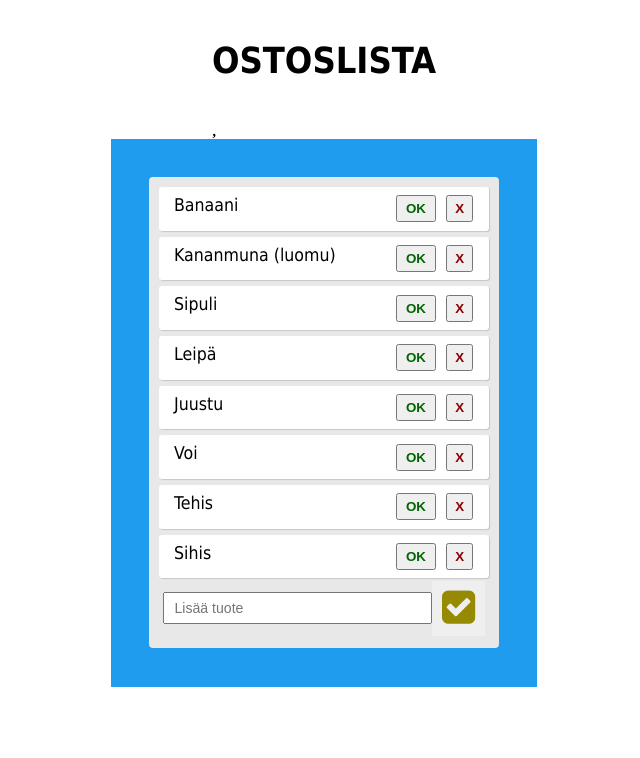
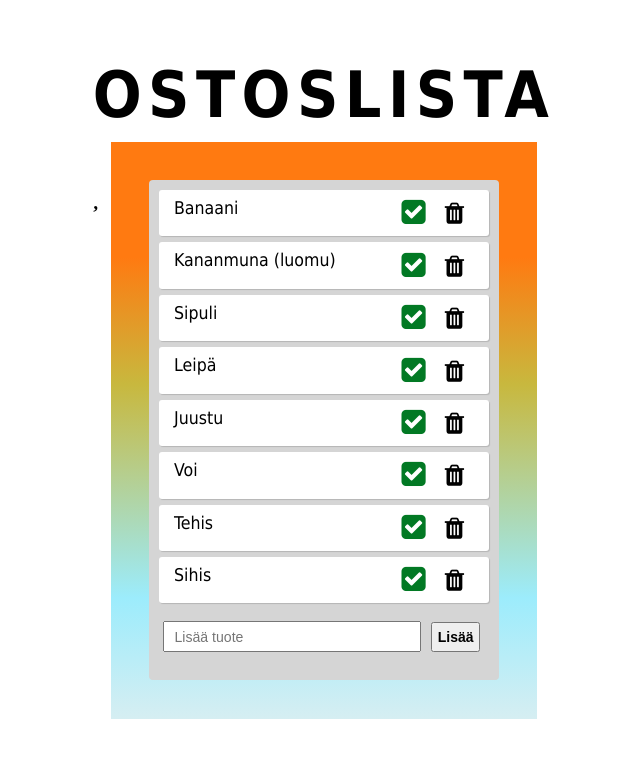
Before and after one commit to mnuik/react-shopping-list, a React (Create React App) app: page / in a window 1280 px wide. Shown: the top 758 px of the page, without its empty margins (316-956 px from the left). Built offline with nearby package versions, Linux system fonts and the light colour scheme.

Commit message:
modified css and added icons

```diff
--- a/src/App.css
+++ b/src/App.css
@@ -8,22 +8,29 @@
 }
 
 .app {
-  background: #209cee;
+  /* background: #209cee; */
+  background: rgb(255, 122, 17);
+  background: linear-gradient(180deg, rgba(255,122,17,1) 0%, rgba(255,122,17,1) 20%, rgba(200,184,62,1) 42%, rgba(156,236,252,1) 79%, rgba(214,238,242,1) 100%);
   padding: 3vw;
   min-width: 350px;
   max-width: 350px;
 }
 
 .header {
-  font-size: x-large;
+  font-size: 2em;
   font-family: Ordinary, Tahoma, Verdana, Geneva, sans-serif;
+  text-transform: uppercase;
+  letter-spacing: 0.2em;
   min-width: 80%;
   max-width: 100%;
+  min-height: 2em;
+  max-height: 3.8em;
+  padding: 5px;
 }
 
 .todo {
   display: grid;
-  grid-template-columns: minmax(0, 7fr) 3fr;
+  grid-template-columns: minmax(0, 9fr) 3fr;
   background: #fff;
   box-shadow: 1px 1px 1px rgba(0, 0, 0, 0.15);
   padding: 3px 10px;
@@ -36,7 +43,7 @@
 }
 
 .todo-list {
-  background: #e8e8e8;
+  background: #d5d5d5;
   border-radius: 4px;
   font-size: 1.1em;
   font-family: Tahoma, Verdana, Geneva, sans-serif;
@@ -51,27 +58,30 @@
   padding: 5px;
 }
 
-.button-ok {
-  color: darkgreen;
-  font-weight: 600;
-  margin: 5px;
-  margin-left: 10px;
-  padding: 0.3em;
-  min-width: 3em;
+.button-check {
+  font-size: 1.6em;
+  border: none;
+  color: #027924;
+  background-color: #ffffff;
+  margin: 0.4em, 0.1em;
+  padding: 0.15em;
+
 }
 
-.button-x {
+.button-delete {
+  font-size: 1.4em;
   font-weight: 700;
-  color: darkred;
-  margin: 0.4em;
-  padding: 0.3em;
+  border: none;
+  color: #000000;
+  background-color: #ffffff;
+  margin: 0.4em, 0.1em;
   min-width: 2em;
 }
 
 .form {
   display: flex;
-  align-items: stretch;
-  margin: 0.8em 0.2em;
+  align-items: center;
+  margin: 1em 0.2em;
   max-height: 1.8em;
   border: 2px black;
 }
@@ -80,14 +90,15 @@
   font-size: 0.8em;
   padding-left: 10px;
   flex-grow: 8;
+  min-height: 25px;
 }
 
-.checkmark {
-  font-size: 2.2em;
-  border: none;
-  color: rgb(150, 138, 3);
-  flex-grow: 1;
-  padding: 0.15em;
-  align-self: center;
-  justify-self: right;
+.button-add {
+  font-size: 14px;
+  font-weight: 600;
+  margin: 5px;
+  margin-left: 10px;
+  padding: 0.35em;
+  min-height: 25px;
+  ;
 }
--- a/src/App.js
+++ b/src/App.js
@@ -11,10 +11,9 @@ function Todo({ todo, index, completeTodo, removeTodo }) {
         {todo.text}
       </div>
       <div>
-        <button className="button-ok" onClick={() => completeTodo(index)}> OK </button>
-        <button className="button-x" onClick={() => removeTodo(index)}>X</button>
+        <button type="button" className="button-check" onClick={() => completeTodo(index)}> <i class="fa fa-check-square"></i> </button>
+        <button type="button" className="button-delete" onClick={() => removeTodo(index)}> <i class="fa fa-trash"></i> </button>
       </div>
-
     </div>
 
   );
@@ -41,10 +40,9 @@ function TodoForm({ addTodo }) {
       />
       <button
         type="button"
-        className="checkmark"
-        onClick={handleSubmit}
+        className="button-add"
       >
-        <i class="fa fa-check-square"></i>
+        Lisää
       </button>
     </form>
 
@@ -106,9 +104,9 @@ function App() {
 
   return (
     <div className="container">
-    <header><div className="header">
-      <h2>OSTOSLISTA</h2> <i class="far fa-heart"></i>
-    </div></header>
+      <header><div className="header">
+        <h1>OSTOSLISTA</h1> <i class="far fa-heart"></i>
+      </div></header>
       <div className="app">
         <div className="todo-list">
           {todos.map((todo, index) => (
```
